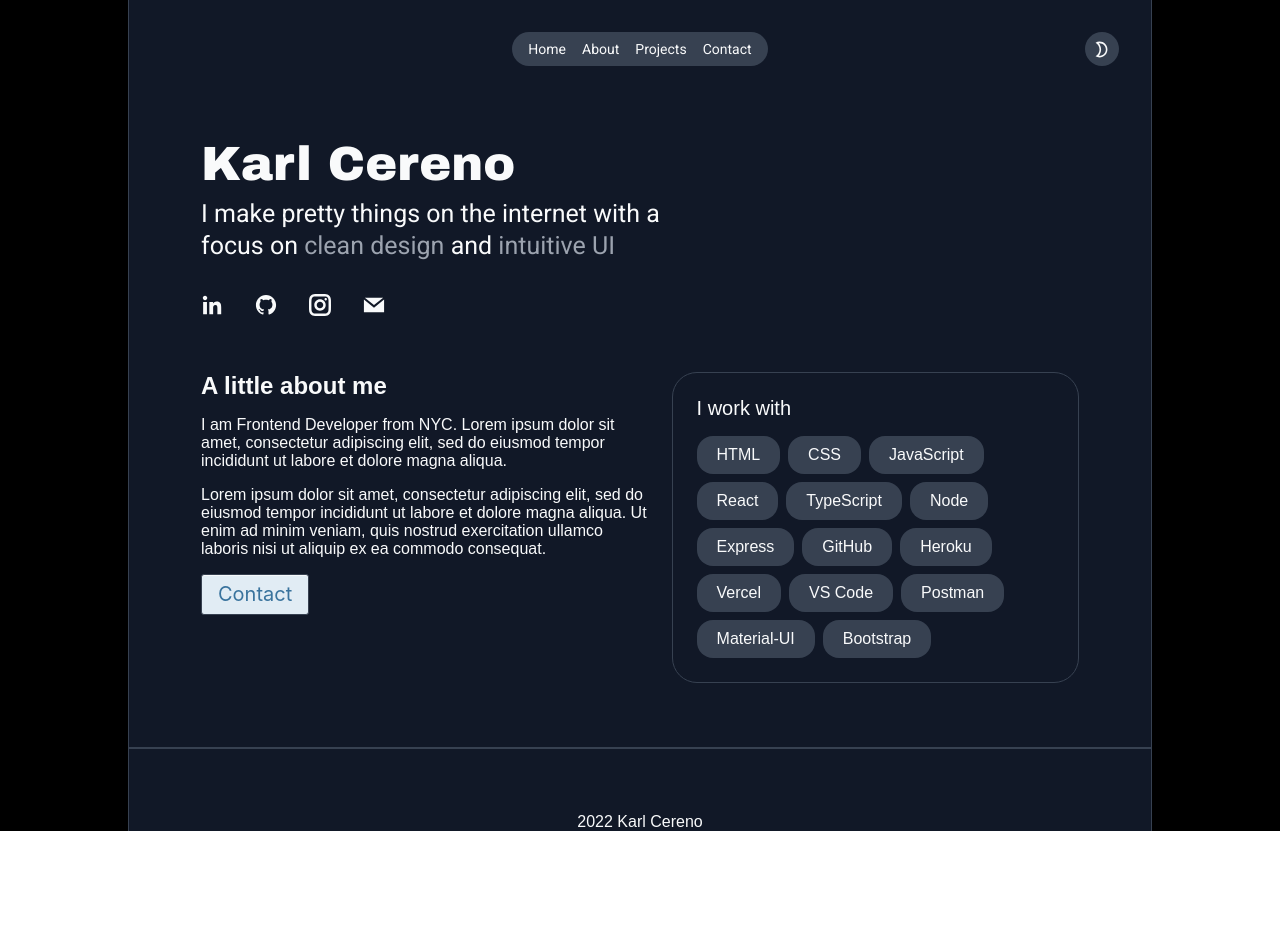
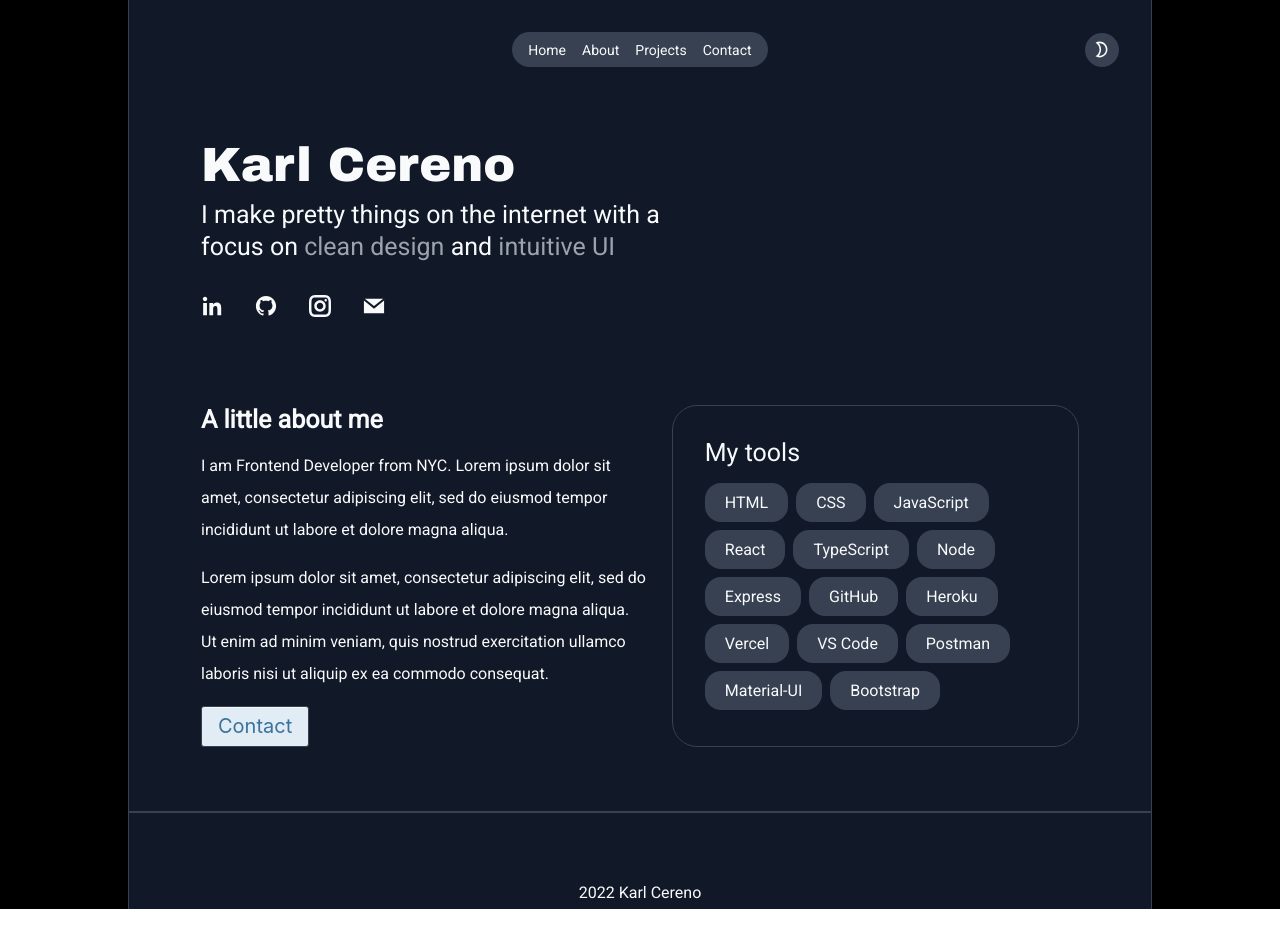
Before and after one commit to kcereno/portfolio-site, a React (Create React App) app: page / in a window 1280 px wide. Shown: the top 948 px of the page. Before the commit the page ends 895 px from the top, so only its background shows below. Built offline with nearby package versions, Linux system fonts and the light colour scheme.

Commit message:
Style about and skills

```diff
--- a/src/App.scss
+++ b/src/App.scss
@@ -9,7 +9,6 @@
 
 .app-container {
   margin: 0 auto;
-
   background-color: $color-gray-10;
   width: 80%;
   border-inline: 1px solid $color-gray-8;
--- a/src/sass/base/_reset.scss
+++ b/src/sass/base/_reset.scss
@@ -12,7 +12,11 @@ html {
 
 body {
   font-size: fs(sm);
-  font-family: Arial, Helvetica, sans-serif;
+  font-family: $secondary-font;
+}
+
+p {
+  line-height: 3.2rem;
 }
 
 a:link,
--- /dev/null
+++ b/src/sections/About/About.scss
@@ -0,0 +1,6 @@
+@use '/src/sass/abstracts/index' as *;
+
+.about-heading {
+  font-size: fs(lg);
+  font-weight: 900;
+}
--- a/src/sections/About/About.tsx
+++ b/src/sections/About/About.tsx
@@ -1,7 +1,9 @@
+import './About.scss';
+
 function About() {
   return (
     <section id="about">
-      <h2 className="mb-xs">A little about me</h2>
+      <h2 className="mb-xs about-heading">A little about me</h2>
       <p className="mb-xs">
         I am Frontend Developer from NYC. Lorem ipsum dolor sit amet,
         consectetur adipiscing elit, sed do eiusmod tempor incididunt ut labore
--- a/src/sections/Hero/Hero.tsx
+++ b/src/sections/Hero/Hero.tsx
@@ -8,7 +8,7 @@ import {
 
 function Hero() {
   return (
-    <section id="hero" className="about mb-md container">
+    <section id="hero" className="about mb-lg container">
       <div className="hero-name mb-xxs">Karl Cereno</div>
       <div className="hero-subheading mb-md">
         <p>
--- a/src/sections/Skills/Skills.scss
+++ b/src/sections/Skills/Skills.scss
@@ -3,10 +3,8 @@
 .skills-container {
   border: 1px solid $color-gray-8;
   border-radius: 25px;
-}
-
-hr {
-  color: $color-gray-8;
+  display: inline-block;
+  height: auto;
 }
 
 .skill-cert-icon {
@@ -15,12 +13,11 @@ hr {
 }
 
 .skill-cert-heading {
-  font-size: fs(md);
+  font-size: fs(lg);
 }
 
 .skill-pills {
   display: flex;
-
   flex-wrap: wrap;
   gap: ss(xxs);
 
--- a/src/sections/Skills/Skills.tsx
+++ b/src/sections/Skills/Skills.tsx
@@ -4,11 +4,11 @@ import './Skills.scss';
 function Skills() {
   return (
     <section className="skills-container" id="skills">
-      <div className="p-sm">
+      <div className="p-md">
         <div className="skills">
           <div className="mb-xs">
             {/* <TbBulb className="skill-cert-icon" /> */}
-            <span className="skill-cert-heading">I work with</span>
+            <span className="skill-cert-heading">My tools</span>
           </div>
 
           <ul className="skill-pills">
```
